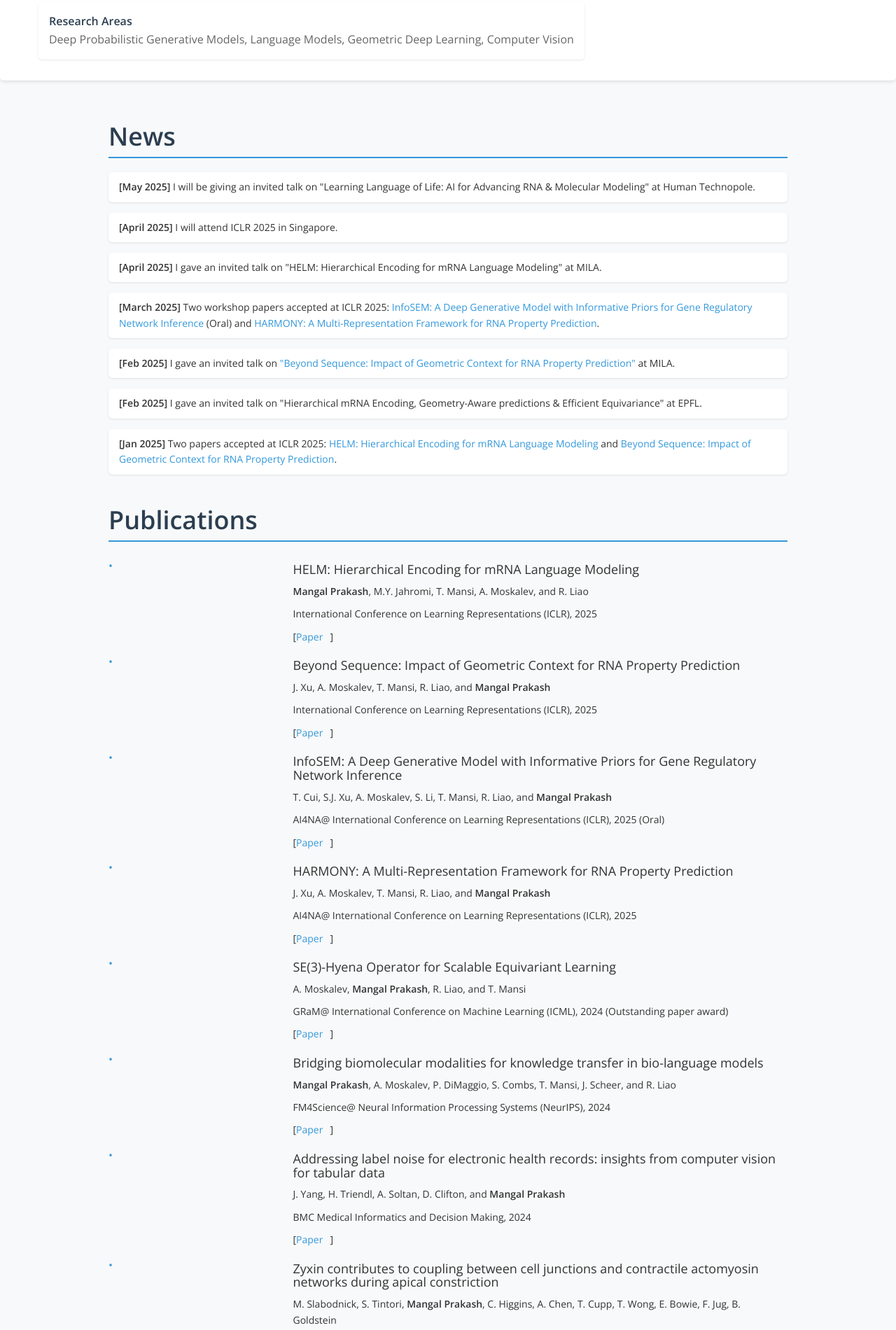
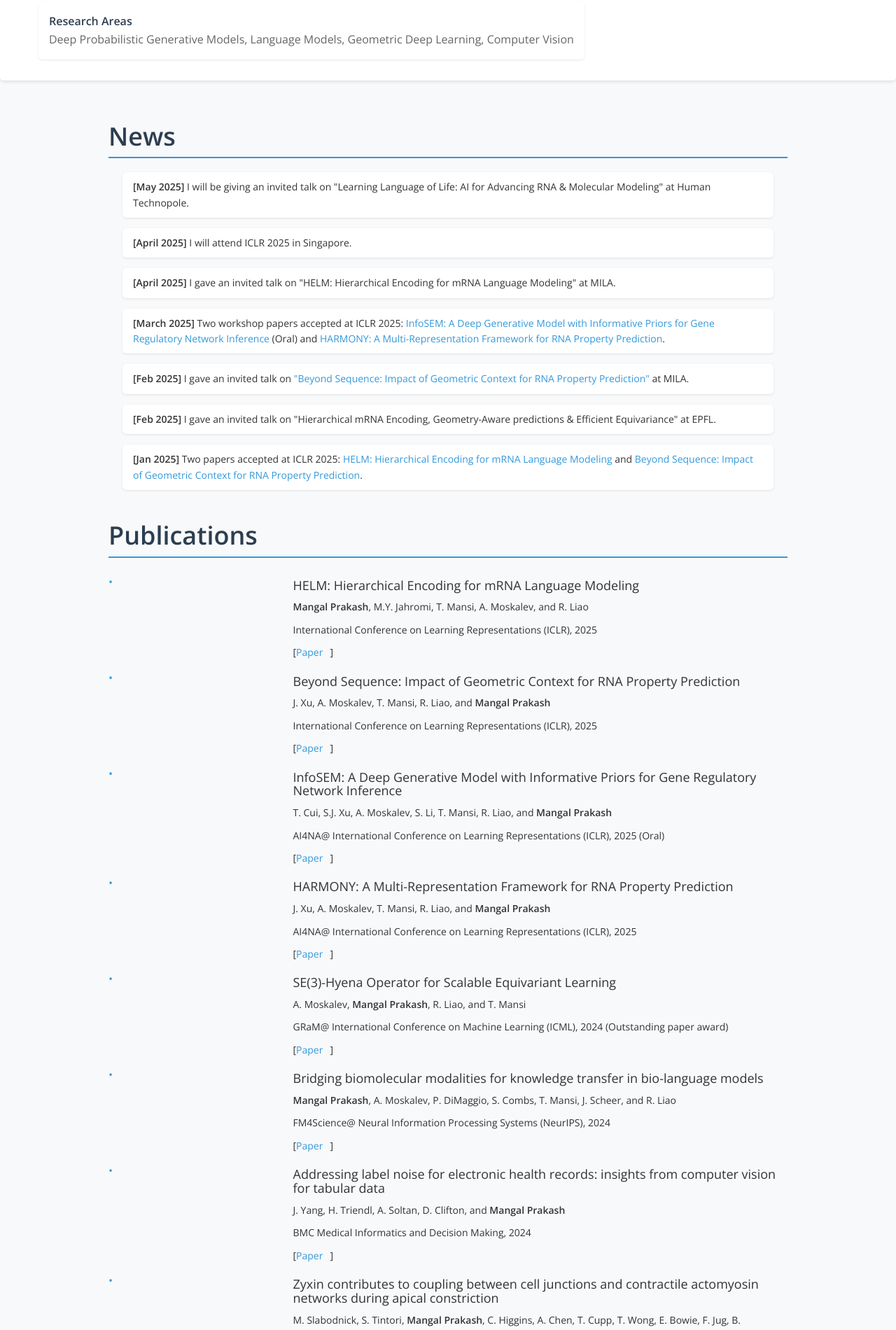
Before and after one commit to mangalp/mangalp.github.io, a Jekyll site: the page built from index.html, in a window 1280 px wide. Shown: the part 585-2485 px from the top of the page at 70% size. Built offline with Jekyll 4.4.1, drawn with Linux system fonts in a browser that asks for light colours; nearby versions of some CDN libraries.

Commit message:
Update sections

```diff
--- a/css/main.css
+++ b/css/main.css
@@ -79,6 +79,9 @@ body {
     list-style-type: none;
     padding-left: 0;
     margin-left: 0;
+    max-width: 980px;
+    margin: 0 auto;
+    padding: 0 20px;
 }
 
 .news-list li {
```
